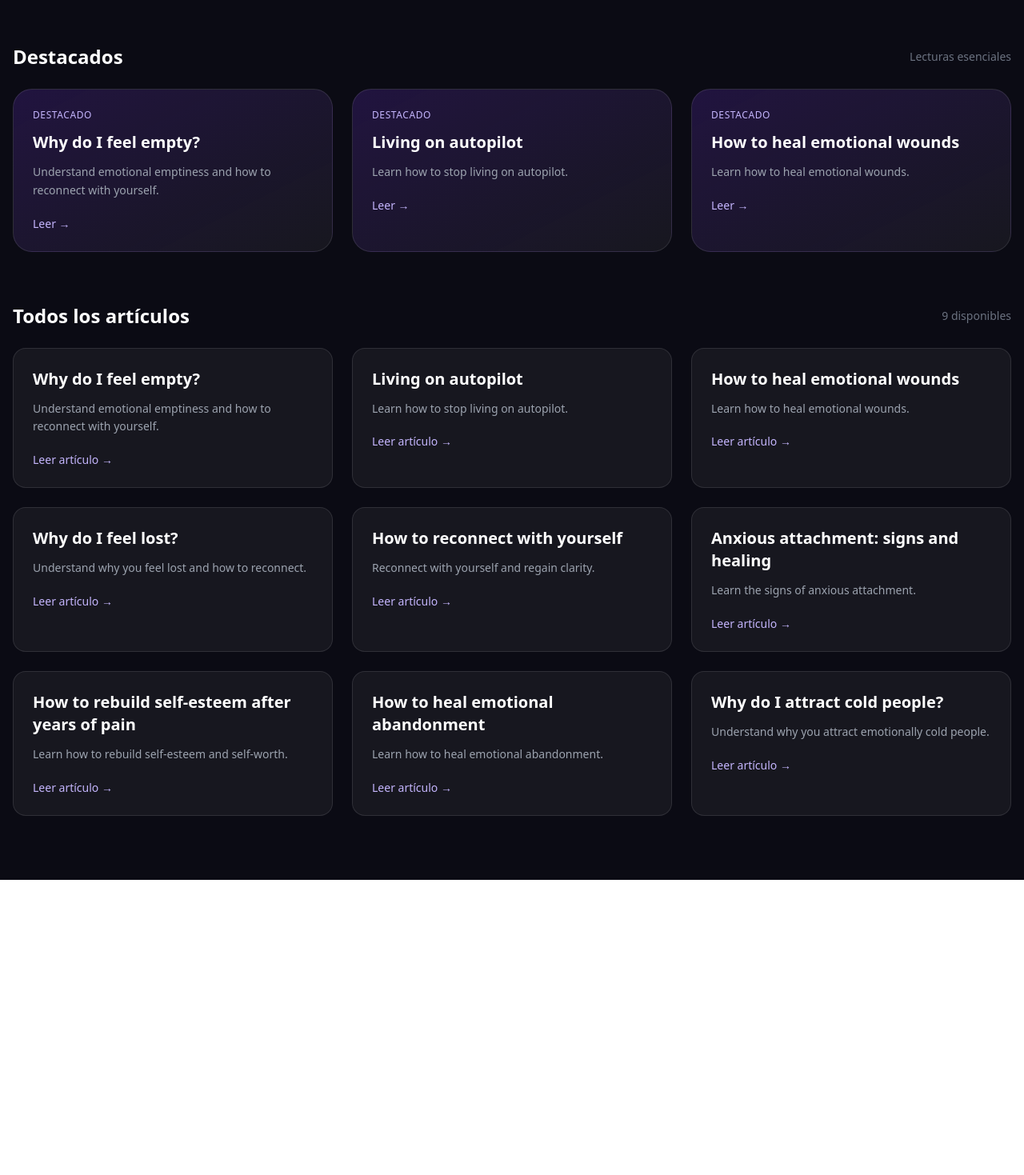
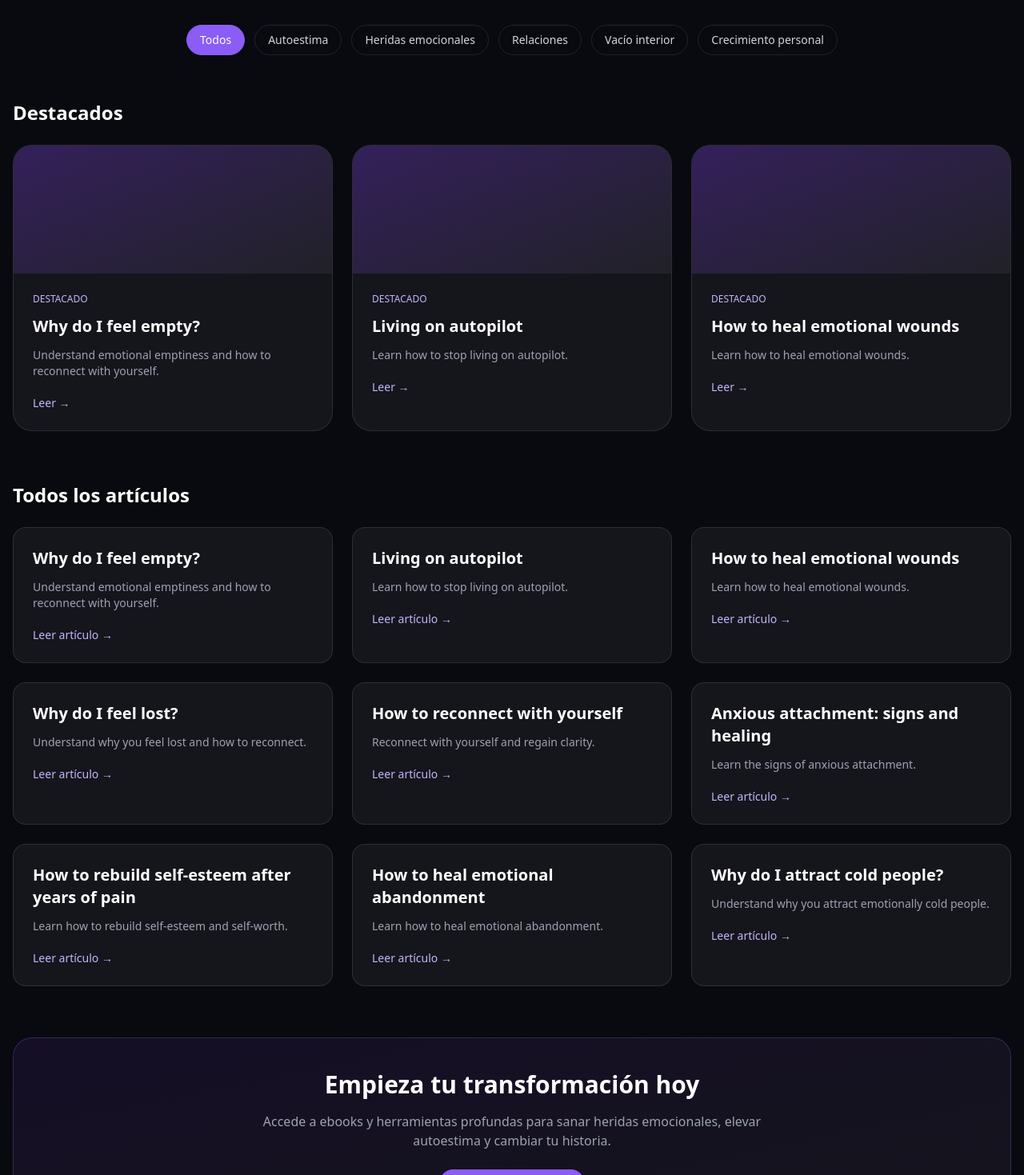
Before and after one commit to Drevaia-Digital/drevaia-app, a React (Vite) app: page /blog in a window 1280 px wide. Shown: the part 361-1830 px from the top of the page at 80% size. Before the commit the page ends 1461 px from the top, so only its background shows below. Built offline with nearby package versions, Linux system fonts and the light colour scheme.

Commit message:
Upgrade blog v3 premium

```diff
--- a/src/pages/BlogIndexPage.tsx
+++ b/src/pages/BlogIndexPage.tsx
@@ -3,9 +3,18 @@ import { Link } from "react-router-dom";
 import { posts } from "@/data/posts";
 import { useLanguage } from "@/context/LanguageContext";
 
+const categories = [
+  "Autoestima",
+  "Heridas emocionales",
+  "Relaciones",
+  "Vacío interior",
+  "Crecimiento personal"
+];
+
 export default function BlogIndexPage() {
   const { language } = useLanguage();
   const [search, setSearch] = useState("");
+  const [activeCategory, setActiveCategory] = useState("Todos");
 
   const featured = posts.slice(0, 3);
 
@@ -15,12 +24,20 @@ export default function BlogIndexPage() {
       const desc = post.description[language].toLowerCase();
       const term = search.toLowerCase();
 
-      return title.includes(term) || desc.includes(term);
+      const matchesSearch =
+        title.includes(term) || desc.includes(term);
+
+      const matchesCategory =
+        activeCategory === "Todos" ||
+        title.includes(activeCategory.toLowerCase()) ||
+        desc.includes(activeCategory.toLowerCase());
+
+      return matchesSearch && matchesCategory;
     });
-  }, [search, language]);
+  }, [search, activeCategory, language]);
 
   return (
-    <main className="min-h-screen bg-[#0b0b14] text-white px-4 py-20">
+    <main className="min-h-screen bg-[#090910] text-white px-4 py-20">
       <div className="max-w-7xl mx-auto">
 
         {/* HERO */}
@@ -29,48 +46,75 @@ export default function BlogIndexPage() {
             Drevaia Editorial
           </div>
 
-          <h1 className="text-4xl md:text-6xl font-bold leading-tight mb-5">
+          <h1 className="text-4xl md:text-6xl font-bold mb-5">
             Blog Drevaia
           </h1>
 
           <p className="text-gray-400 text-lg max-w-2xl mx-auto">
-            Sanación emocional, autoestima, relaciones y crecimiento interior.
+            Sanación emocional, autoestima, relaciones y evolución interior.
           </p>
         </header>
 
         {/* SEARCH */}
-        <section className="mb-14">
+        <section className="mb-8">
           <div className="max-w-2xl mx-auto">
             <input
               type="text"
               placeholder="Buscar artículos..."
               value={search}
               onChange={(e) => setSearch(e.target.value)}
-              className="w-full rounded-2xl bg-white/5 border border-white/10 px-5 py-4 text-white placeholder-gray-500 outline-none focus:border-violet-400 transition"
+              className="w-full rounded-2xl bg-white/5 border border-white/10 px-5 py-4 text-white placeholder-gray-500 outline-none focus:border-violet-400"
             />
+          </div>
+        </section>
+
+        {/* CATEGORIES */}
+        <section className="mb-14">
+          <div className="flex flex-wrap gap-3 justify-center">
+            <button
+              onClick={() => setActiveCategory("Todos")}
+              className={`px-4 py-2 rounded-full border text-sm ${
+                activeCategory === "Todos"
+                  ? "bg-violet-500 text-white border-violet-500"
+                  : "border-white/10 text-gray-300"
+              }`}
+            >
+              Todos
+            </button>
+
+            {categories.map((cat) => (
+              <button
+                key={cat}
+                onClick={() => setActiveCategory(cat)}
+                className={`px-4 py-2 rounded-full border text-sm ${
+                  activeCategory === cat
+                    ? "bg-violet-500 text-white border-violet-500"
+                    : "border-white/10 text-gray-300"
+                }`}
+              >
+                {cat}
+              </button>
+            ))}
           </div>
         </section>
 
         {/* FEATURED */}
         <section className="mb-16">
-          <div className="flex items-center justify-between mb-6">
-            <h2 className="text-2xl font-semibold">
+          <h2 className="text-2xl font-semibold mb-6">
             Destacados
           </h2>
-
-            <span className="text-sm text-gray-500">
-              Lecturas esenciales
-            </span>
-          </div>
 
           <div className="grid gap-6 md:grid-cols-3">
             {featured.map((post, i) => (
               <Link
                 key={i}
                 to={`/${language}/blog/${post.slug[language]}`}
-                className="rounded-3xl p-6 bg-gradient-to-br from-violet-600/20 to-white/5 border border-white/10 hover:border-violet-400/40 transition"
+                className="rounded-3xl overflow-hidden border border-white/10 bg-white/5 hover:border-violet-400/40 transition"
               >
-                <div className="text-xs uppercase tracking-wider text-violet-300 mb-3">
+                <div className="h-40 bg-gradient-to-br from-violet-600/30 to-white/5"></div>
+
+                <div className="p-6">
+                  <div className="text-xs uppercase text-violet-300 mb-3">
                     Destacado
                   </div>
 
@@ -78,12 +122,13 @@ export default function BlogIndexPage() {
                     {post.title[language]}
                   </h3>
 
-                <p className="text-gray-400 text-sm leading-relaxed">
+                  <p className="text-gray-400 text-sm">
                     {post.description[language]}
                   </p>
 
                   <div className="mt-5 text-violet-300 text-sm">
                     Leer →
+                  </div>
                 </div>
               </Link>
             ))}
@@ -91,16 +136,10 @@ export default function BlogIndexPage() {
         </section>
 
         {/* ALL POSTS */}
-        <section>
-          <div className="flex items-center justify-between mb-6">
-            <h2 className="text-2xl font-semibold">
+        <section className="mb-16">
+          <h2 className="text-2xl font-semibold mb-6">
             Todos los artículos
           </h2>
-
-            <span className="text-sm text-gray-500">
-              {filteredPosts.length} disponibles
-            </span>
-          </div>
 
           <div className="grid gap-6 md:grid-cols-2 lg:grid-cols-3">
             {filteredPosts.map((post, i) => (
@@ -113,7 +152,7 @@ export default function BlogIndexPage() {
                   {post.title[language]}
                 </h3>
 
-                <p className="text-gray-400 text-sm leading-relaxed">
+                <p className="text-gray-400 text-sm">
                   {post.description[language]}
                 </p>
 
@@ -125,6 +164,25 @@ export default function BlogIndexPage() {
           </div>
         </section>
 
+        {/* CTA */}
+        <section className="rounded-3xl border border-violet-400/20 bg-gradient-to-br from-violet-600/10 to-white/5 p-10 text-center">
+          <h2 className="text-3xl font-bold mb-4">
+            Empieza tu transformación hoy
+          </h2>
+
+          <p className="text-gray-400 max-w-2xl mx-auto mb-6">
+            Accede a ebooks y herramientas profundas para sanar heridas emocionales,
+            elevar autoestima y cambiar tu historia.
+          </p>
+
+          <Link
+            to="/empieza"
+            className="inline-block px-7 py-4 rounded-2xl bg-violet-500 hover:bg-violet-600 transition font-medium"
+          >
+            Comenzar ahora
+          </Link>
+        </section>
+
       </div>
     </main>
   );
```
Lines whose indentation alone changed are shown as unchanged.
